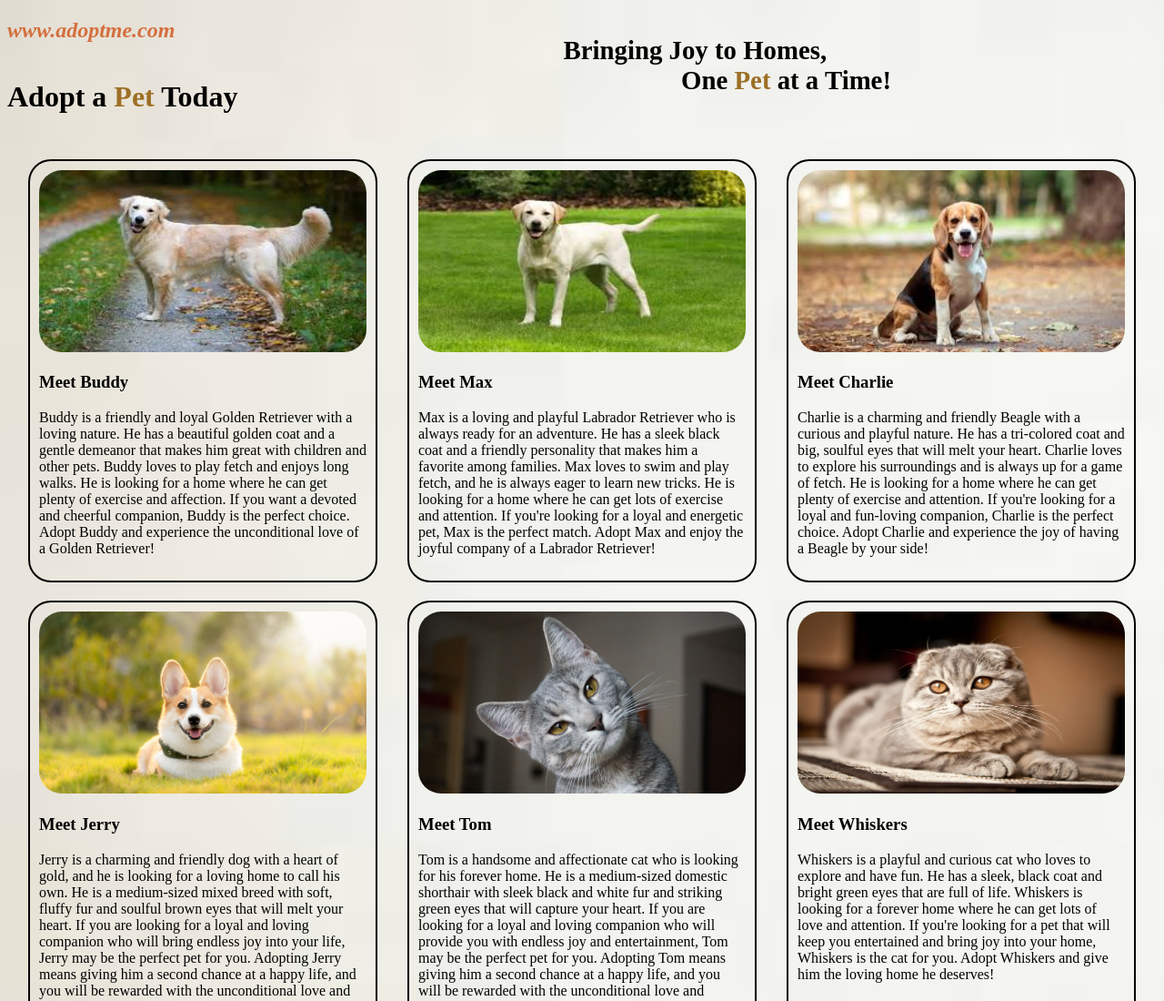
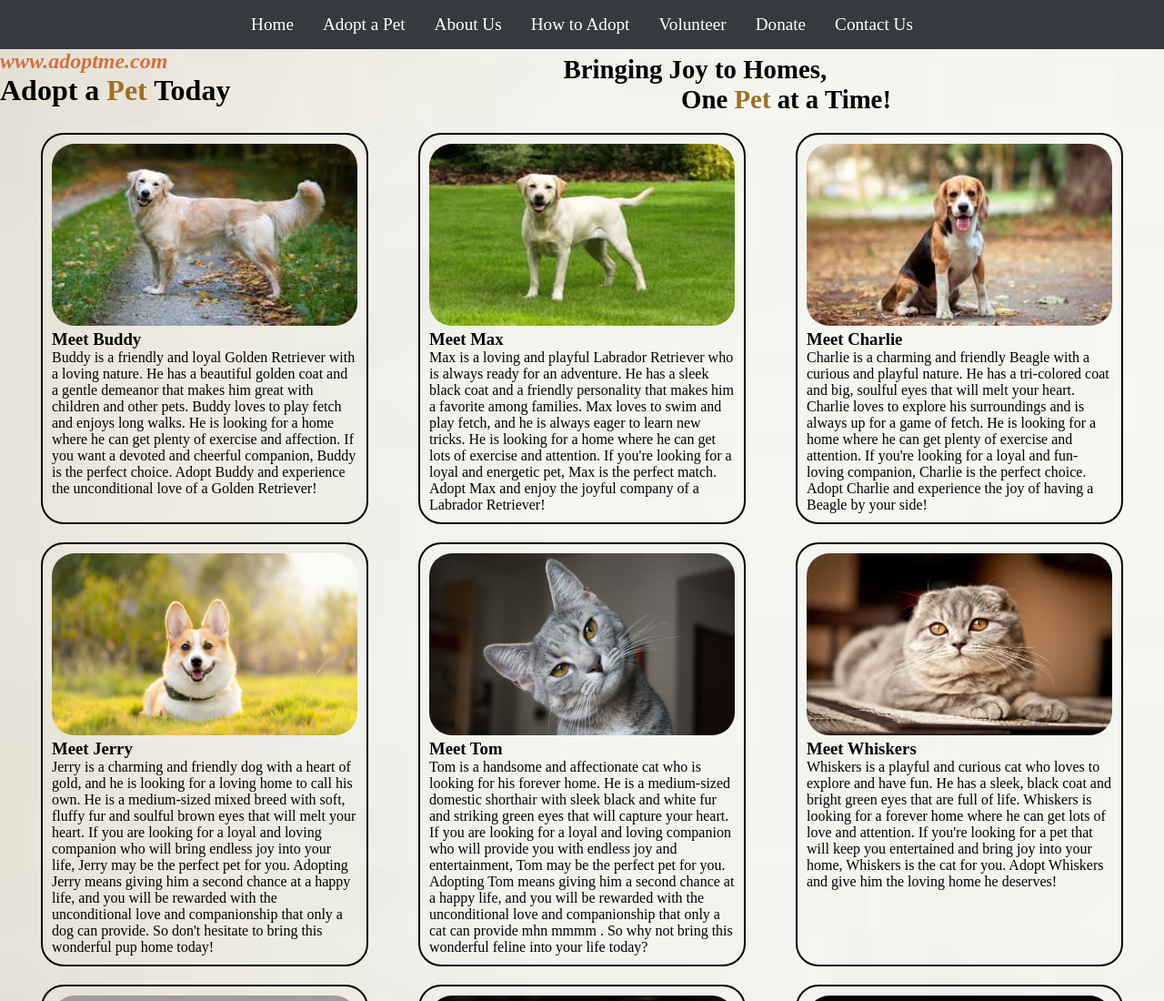
Before and after one commit to TEJAS-SHINDEE/Happy-Paws-Adoption, a plain HTML site: page index.html in a window 1280 px wide. Shown: the top 1100 px of the page at 91% size. Drawn offline with Linux system fonts and the light colour scheme; grey boxes are pictures that could not be loaded; files whose address does not match are found by name; a web font is replaced by a local one.

Commit message:
third commit

```diff
--- a/index.html
+++ b/index.html
@@ -12,12 +12,33 @@
     <link rel="icon" href="./assets/cat-solid.svg">
   </head>
   <body>
+    <header>
+      <div class="sub-header"></div>
+      <div class="main-header">
+        <nav>
+          <ul>
+            <li><a href="index.html">Home</a></li>
+            <li><a href="adopt.html">Adopt a Pet</a></li>
+            <li><a href="about.html">About Us</a></li>
+            <li><a href="how-to-adopt.html">How to Adopt</a></li>
+            <li><a href="volunteer.html">Volunteer</a></li>
+            <li><a href="donate.html">Donate</a></li>
+            <li><a href="contact.html">Contact Us</a></li>
+          </ul>
+        </nav>
+
+      </div>
+    </header>
     <h2><i>www.adoptme.com</i></h2>
     <pre class="msg">Bringing Joy to Homes, <br>                  One <span>Pet</span> at a Time!</pre>
     <h1 class="webname">Adopt a <span>Pet</span> Today</h1>
 
     <br /><br />
 
+    <div class="img-container">
+      <div class="back-img"></div>
+      <div class="overlay-img"></div>
+    </div>
 
     <div id="pets">
 
--- a/style.css
+++ b/style.css
@@ -1,7 +1,82 @@
+* {
+  margin: 0px;
+  padding: 0px;
+  box-sizing: border-box;
+}
+
 body  {
   background-image: url("back.jpeg");
   background-size: cover;
 }
+
+/* .sub-header   {
+  height: 1rem;
+  width: 100%;
+  background-color: rgb(124, 10, 158);
+} */
+
+/* Navbar styling */
+nav {
+  background-color: #343a40;
+  padding: 1em 0;
+}
+
+nav ul {
+  display: flex;
+  justify-content: center;
+  list-style: none;
+}
+
+nav ul li {
+  margin: 0 1em;
+}
+
+nav ul li a {
+  color: #ffffff;
+  text-decoration: none;
+  font-size: 1.2em;
+  transition: color 0.3s ease-in-out;
+}
+
+nav ul li a:hover {
+  color: #ffc107;
+}
+
+/* Responsive navbar */
+@media (max-width: 768px) {
+  nav ul {
+    flex-direction: column;
+    align-items: center;
+  }
+
+  nav ul li {
+    margin: 0.5em 0;
+  }
+}
+
+/* Additional styling for active link (if needed) */
+nav ul li a.active {
+  color: #ffc107;
+}
+
+/* .back-img {
+  height: 100vh;
+  width: 100%;
+  opacity: 0.8;
+  background-image: url("./assets/back.avif");
+  background-size: cover;
+} */
+
+/* .overlay-img {
+  position: absolute;
+  background-image: url("./assets/second.webp");
+  background-size: cover;
+  top: 50%; Adjust to position the overlay image
+  left: 50%; Adjust to position the overlay image
+  transform: translate(-50%, -50%); Centers the overlay image
+  width: 100px; Adjust the size of the overlay image
+  height: auto; Maintains the aspect ratio
+} */
 
 .main   {
   height: 100vh;
@@ -10,7 +85,7 @@ body  {
 
 .msg  {
   position: absolute;
-  top: 10px;
+  top: 60px;
   right: 300px;
   font-size: 1.8rem;
   font-weight: 700;
@@ -28,6 +103,7 @@ body  {
 .webname   {
   text-align: center;
   display: inline-block;
+  justify-items: center;
 }
 
 img {
@@ -38,6 +114,7 @@ img {
 
 h2 {
   color: #d56f3e;
+  justify-content: center;
 }
 
 span {
```
Also changed, not shown: assets/back.avif (added), assets/second.webp (added).
